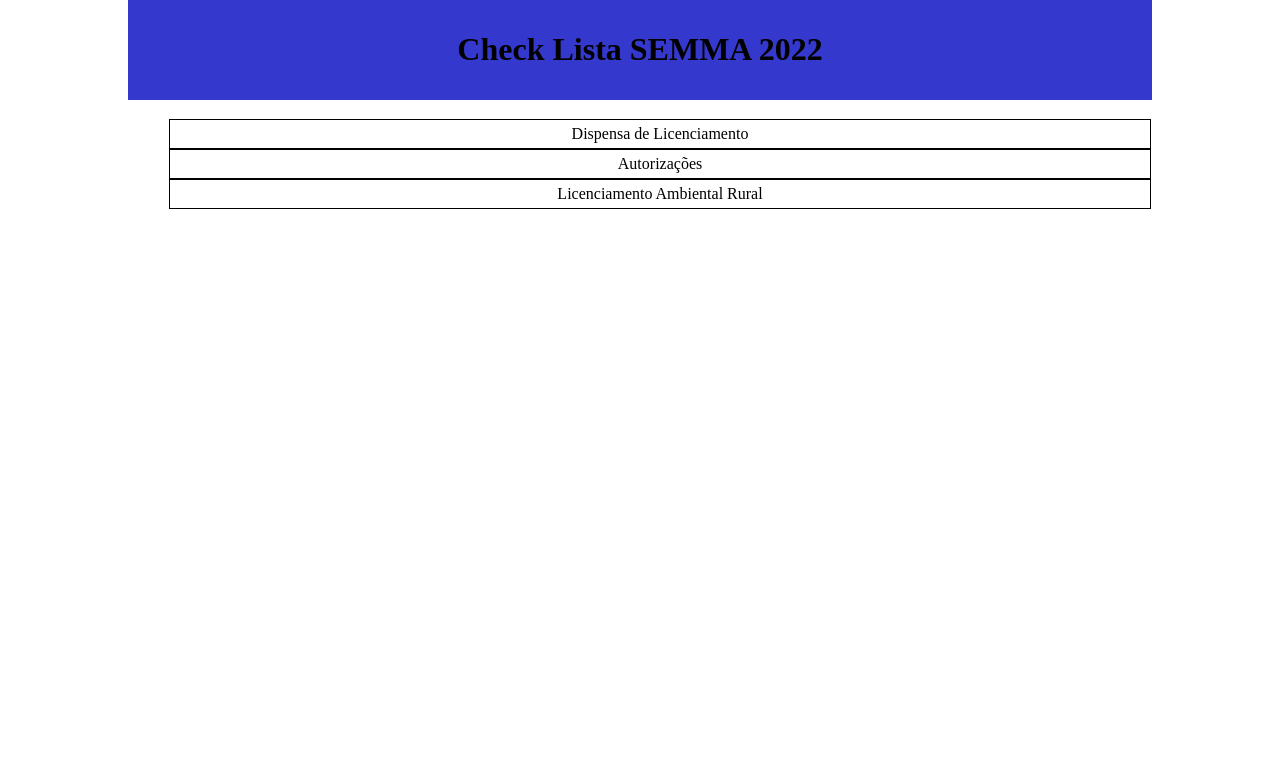
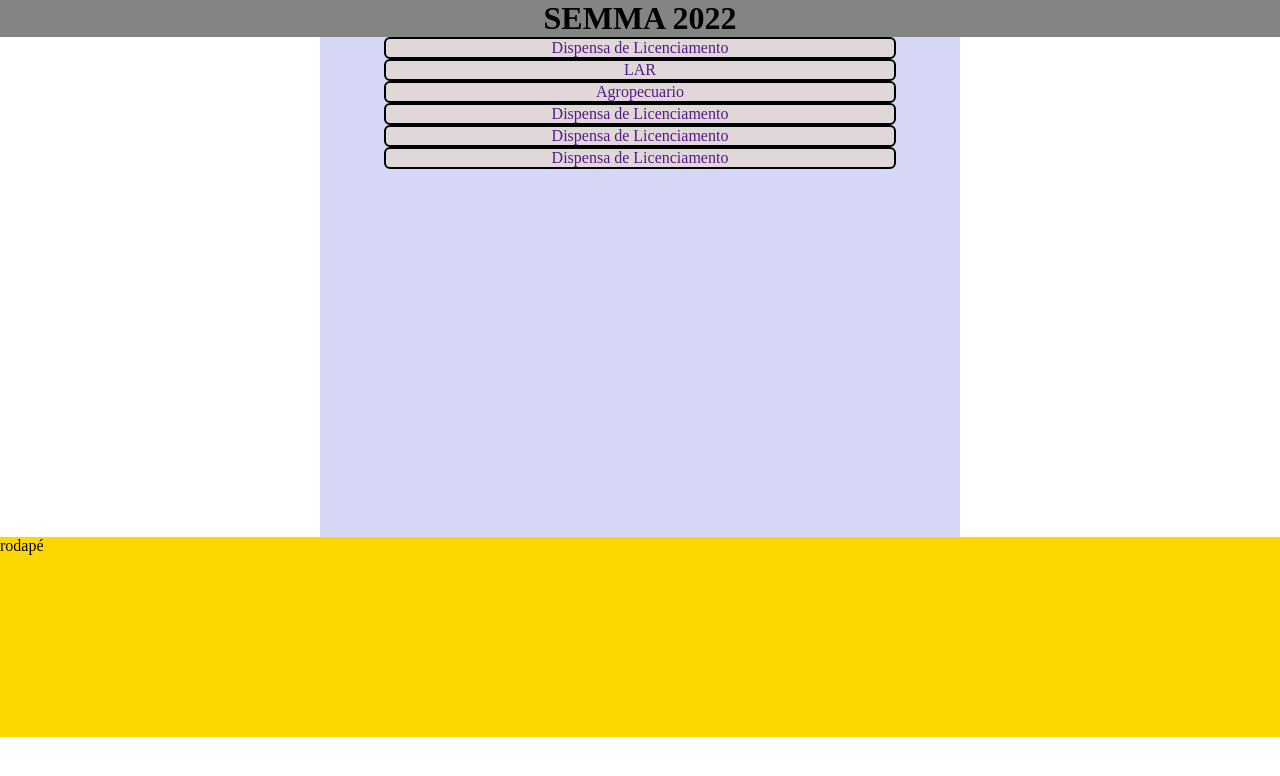
Before and after one commit to Elloy123/loja-da-bruna-, a plain HTML site: page index.html in a window 1280 px wide. Drawn offline with Linux system fonts and the light colour scheme.

Commit message:
Add files via upload

```diff
--- a/index.html
+++ b/index.html
@@ -4,20 +4,29 @@
     <meta charset="UTF-8">
     <meta http-equiv="X-UA-Compatible" content="IE=edge">
     <meta name="viewport" content="width=device-width, initial-scale=1.0">
+    <script src="https://kit.fontawesome.com/7d7186f779.js" crossorigin="anonymous"></script>
     <link rel="stylesheet" href="style.css">
-    <title>Check List</title>
+    <title>Layout Basico </title>
 </head>
 <body>
-    <header>
-        <h1> Check Lista SEMMA 2022</h1>
-    </header>
-    <br>
-    <ul>
-        <li><a href="file:///C:/Users/Elom/Documents/HTML/Check%20List/dispensa.html" target="_blank">Dispensa de Licenciamento </a></li>
-        <li><a href="file:///C:/Users/Elom/Documents/HTML/Check%20List/autoriza%C3%A7%C3%A3o.html" target="_blank">Autorizações</a></li>
-        <li><a href="">Licenciamento Ambiental Rural</a></li>
+    <div id="header">
+        <h1> SEMMA 2022</h1>
 
-    </ul>
+    </div>
+    <div id="nav"></div>
+    <div id="main">
+        <ul id="main-btn">
+            <li><a href="">Dispensa de Licenciamento</a></li>
+            <li><a href="">LAR</a></li>
+            <li><a href="">Agropecuario   </a></li>
+            <li><a href="">Dispensa de Licenciamento</a></li>
+            <li><a href="">Dispensa de Licenciamento</a></li>
+            <li><a href="">Dispensa de Licenciamento</a></li>
+        </ul>
 
+
+    </div>
+    <div id="aside"></div>
+    <div id="footer">rodapé</div>
 </body>
 </html>
--- a/style.css
+++ b/style.css
@@ -1,38 +1,57 @@
-
-body{
-    width: 80%;
-    margin: auto;
-    padding: 0px;
+*{
+    margin: 0;
+    padding: 0;
 }
-header{
-    padding: 10px;
-    background-color: rgba(12, 15, 194, 0.829);
-    text-align: center;
+#header{
+    width: 100%;
+    height: auto;
+    background-color: rgb(130, 133, 130);
+}
+#header h1{ text-align: center;
 
 }
-ul{
-    position: relative;
-    text-decoration: none;
-    margin: 1px;
-    list-style: none
+#nav{
+    width: 25%;
+    height: 500px;
+    background-color: white;
+    float: left;
+}
+#main{
+    width: 50%;
+    height:500px;
+    margin: auto;
+    background-color: rgb(214, 215, 247);
+    float: left;
+
 
 
 }
-ul li{
-    padding: 5px;
-    border: 1px solid black;
+#main-btn{
+    width: 80%;
+    margin: auto;
     text-align: center;
 }
+#main-btn li {
 
-ul li a {
+    border-radius: 6px;
+    background-color: rgb(224, 216, 216);
+    border: 2px solid black;
+    list-style: none;
+}
+#main-btn  li:hover{
+    background-color: rgb(216, 212, 207);
+
+}
+#main-btn li a{
+
     text-decoration: none;
-    color: black;
-    padding: 10px;
 
 
 }
 
-ul li:hover {
+#footer{
 
-    background-color: rgb(233, 223, 225);
+    height: 200px;
+    background-color: gold;
+    clear: both;
 }
```
